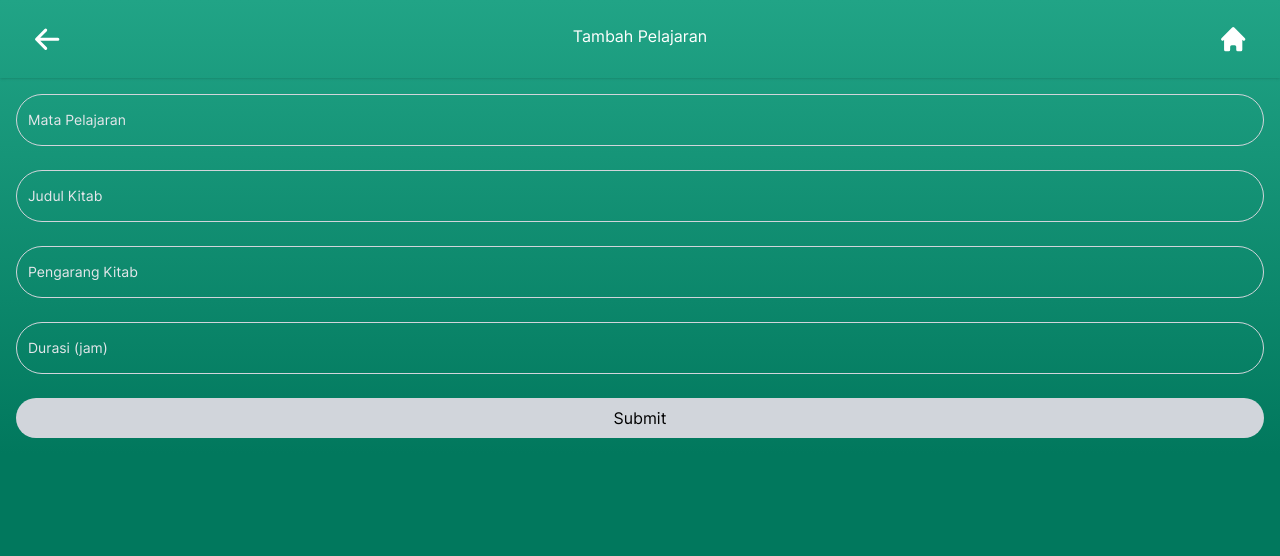
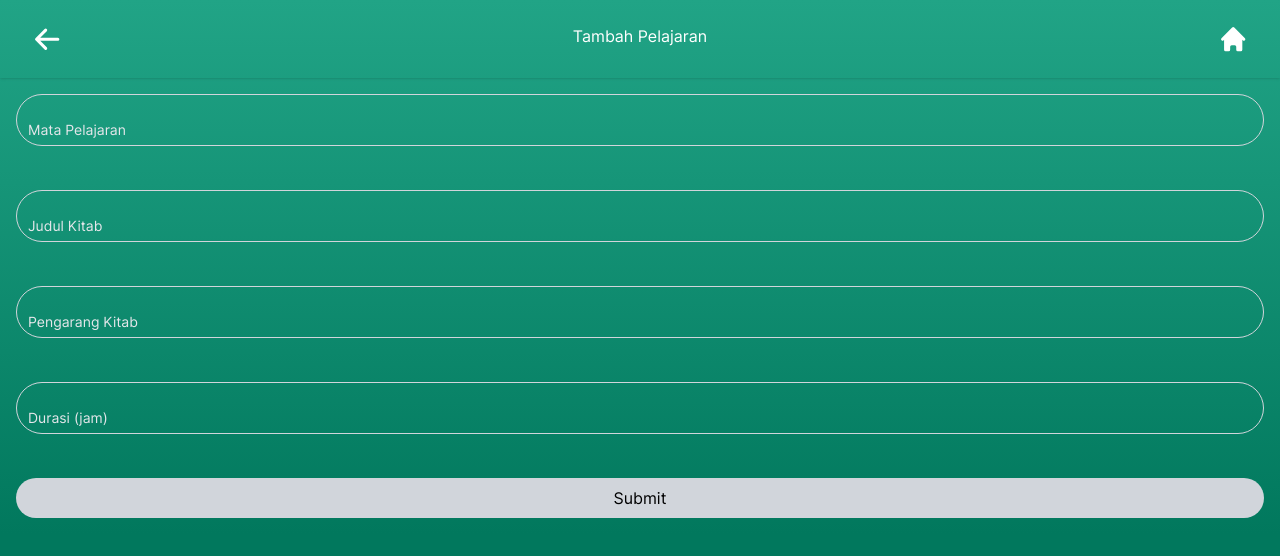
Before and after one commit to dodotdot/mudir-frontend, a Vue app: page /add-lesson in a window 1280 px wide. Shown: the top 556 px of the page. Built offline with nearby package versions, Linux system fonts and the light colour scheme; sample sign-in values are in the browser's storage.

Commit message:
update lesson

```diff
--- a/src/pages/lesson/AddLesson.vue
+++ b/src/pages/lesson/AddLesson.vue
@@ -1,40 +1,88 @@
 <script setup>
-import { ref } from 'vue'
-import ButtonRepo from '@/components/ButtonRepo.vue'
+import { Form, Field } from 'vee-validate';
+import * as Yup from 'yup';
+import { useRoute } from 'vue-router';
+import { storeToRefs } from 'pinia';
 
-const enabled = ref(false)
+import { useSubjectsStore, useAlertStore } from '@/store';
+import { router } from '@/router';
+
+const subjectsStore = useSubjectsStore();
+const alertStore = useAlertStore();
+const route = useRoute();
+const id = route.params.id;
+
+let status = 'new';
+let subject = null;
+if (id) {
+    // edit mode
+    status = 'edit';
+    ({ subject } = storeToRefs(subjectsStore));
+    subjectsStore.getById(id);
+}
+
+const schema = Yup.object().shape({
+    name: Yup.string()
+        .required('Judul Pelajaran harus diisi'),
+    book: Yup.string()
+        .required('Judul kitab harus diisi'),
+    author: Yup.string()
+        .required('Pengarang kitab harus diisi'),
+    duration: Yup.number()
+        .required('Durasi harus diisi'),
+});
+
+async function onSubmit(values) {
+    try {
+        let message;
+        if (subject) {
+            await subjectsStore.update(id, values)
+            message = 'Pelajaran updated';
+        } else {
+            await subjectsStore.setSubject(values);
+            message = 'Pelajaran added';
+        }
+        await router.push('/list-lesson');
+        alertStore.success(message);
+    } catch (error) {
+        alertStore.error(error);
+    }
+}
 </script>
 
 <template>
   <div class="p-4 text-white h-1/2 max-w-7xl mx-auto">
+    <template v-if="!(subject?.loading || subject?.error)">
+      <Form @submit="onSubmit" :validation-schema="schema" :initial-values=" status === 'new' ? subject : subject.data " v-slot="{ errors, isSubmitting }">
         <div class="w-full text-sm mb-5">
-
-
           <div class="relative mb-6">
-          <input type="text" id="mata-pelajaran" class="block px-2.5 pb-2.5 pt-5 w-full text-sm text-gray-200 bg-transparent rounded-full border-1 border-gray-300 appearance-none dark:text-white dark:border-gray-200 dark:focus:border-white focus:outline-none focus:ring-0 focus:border-gray-300 peer" placeholder=" " />
-          <label for="mata-pelajaran" class="absolute text-sm text-gray-200 dark:text-gray-400 duration-300 transform -translate-y-0 scale-75 top-2 z-10 origin-[0] bg-transparent dark:bg-gray-20 px-2 peer-focus:px-2 peer-focus:text-gray-400 peer-focus:dark:text-white peer-placeholder-shown:scale-100 peer-placeholder-shown:-translate-y-1/2 peer-placeholder-shown:top-1/2 peer-focus:top-2 peer-focus:scale-75 peer-focus:-translate-y-0 left-1">Mata Pelajaran</label>
+              <Field name="name" type="text" id="name" class="block px-2.5 pb-2.5 pt-5 w-full text-sm text-gray-200 bg-transparent rounded-full border-1 border-gray-300 appearance-none dark:text-white dark:border-gray-200 dark:focus:border-white focus:outline-none focus:ring-0 focus:border-gray-300 peer" placeholder=" " />
+              <label for="name" class="absolute text-sm text-gray-200 dark:text-gray-400 duration-300 transform -translate-y-0 scale-75 top-2 z-10 origin-[0] bg-transparent dark:bg-gray-20 px-2 peer-focus:px-2 peer-focus:text-gray-400 peer-focus:dark:text-white peer-placeholder-shown:scale-100 peer-placeholder-shown:-translate-y-1/2 peer-placeholder-shown:top-1/2 peer-focus:top-2 peer-focus:scale-75 peer-focus:-translate-y-0 left-1">Mata Pelajaran</label>
+              <label class=" text-red-500 text-sm p-2">{{ errors.name }}</label>
           </div>
 
           <div class="relative mb-6">
-          <input type="text" id="judul-kitab" class="block px-2.5 pb-2.5 pt-5 w-full text-sm text-gray-200 bg-transparent rounded-full border-1 border-gray-300 appearance-none dark:text-white dark:border-gray-200 dark:focus:border-white focus:outline-none focus:ring-0 focus:border-gray-300 peer" placeholder=" " />
-          <label for="judul-kitab" class="absolute text-sm text-gray-200 dark:text-gray-400 duration-300 transform -translate-y-0 scale-75 top-2 z-10 origin-[0] bg-transparent dark:bg-gray-20 px-2 peer-focus:px-2 peer-focus:text-gray-400 peer-focus:dark:text-white peer-placeholder-shown:scale-100 peer-placeholder-shown:-translate-y-1/2 peer-placeholder-shown:top-1/2 peer-focus:top-2 peer-focus:scale-75 peer-focus:-translate-y-0 left-1">Judul Kitab</label>
+              <Field name="book" type="text" id="book"  class="block px-2.5 pb-2.5 pt-5 w-full text-sm text-gray-200 bg-transparent rounded-full border-1 border-gray-300 appearance-none dark:text-white dark:border-gray-200 dark:focus:border-white focus:outline-none focus:ring-0 focus:border-gray-300 peer" placeholder=" " />
+              <label for="book" class="absolute text-sm text-gray-200 dark:text-gray-400 duration-300 transform -translate-y-0 scale-75 top-2 z-10 origin-[0] bg-transparent dark:bg-gray-20 px-2 peer-focus:px-2 peer-focus:text-gray-400 peer-focus:dark:text-white peer-placeholder-shown:scale-100 peer-placeholder-shown:-translate-y-1/2 peer-placeholder-shown:top-1/2 peer-focus:top-2 peer-focus:scale-75 peer-focus:-translate-y-0 left-1">Judul Kitab</label>
+              <label class=" text-red-500 text-sm p-2">{{ errors.book }}</label>
           </div>
 
           <div class="relative mb-6">
-          <input type="text" id="pengarang-kitab" class="block px-2.5 pb-2.5 pt-5 w-full text-sm text-gray-200 bg-transparent rounded-full border-1 border-gray-300 appearance-none dark:text-white dark:border-gray-200 dark:focus:border-white focus:outline-none focus:ring-0 focus:border-gray-300 peer" placeholder=" " />
+              <Field name="author" type="text" id="author"  class="block px-2.5 pb-2.5 pt-5 w-full text-sm text-gray-200 bg-transparent rounded-full border-1 border-gray-300 appearance-none dark:text-white dark:border-gray-200 dark:focus:border-white focus:outline-none focus:ring-0 focus:border-gray-300 peer" placeholder=" " />
               <label for="pengarang-kitab" class="absolute text-sm text-gray-200 dark:text-gray-400 duration-300 transform -translate-y-0 scale-75 top-2 z-10 origin-[0] bg-transparent dark:bg-gray-20 px-2 peer-focus:px-2 peer-focus:text-gray-400 peer-focus:dark:text-white peer-placeholder-shown:scale-100 peer-placeholder-shown:-translate-y-1/2 peer-placeholder-shown:top-1/2 peer-focus:top-2 peer-focus:scale-75 peer-focus:-translate-y-0 left-1">Pengarang Kitab</label>
+              <label class=" text-red-500 text-sm p-2">{{ errors.author }}</label>
           </div>
 
           <div class="relative mb-6">
-          <input type="text" id="durasi" class="block px-2.5 pb-2.5 pt-5 w-full text-sm text-gray-200 bg-transparent rounded-full border-1 border-gray-300 appearance-none dark:text-white dark:border-gray-200 dark:focus:border-white focus:outline-none focus:ring-0 focus:border-gray-300 peer" placeholder=" " />
+              <Field name="duration" type="number" id="duration" class="block px-2.5 pb-2.5 pt-5 w-full text-sm text-gray-200 bg-transparent rounded-full border-1 border-gray-300 appearance-none dark:text-white dark:border-gray-200 dark:focus:border-white focus:outline-none focus:ring-0 focus:border-gray-300 peer" placeholder=" " />
               <label for="durasi" class="absolute text-sm text-gray-200 dark:text-gray-400 duration-300 transform -translate-y-0 scale-75 top-2 z-10 origin-[0] bg-transparent dark:bg-gray-20 px-2 peer-focus:px-2 peer-focus:text-gray-400 peer-focus:dark:text-white peer-placeholder-shown:scale-100 peer-placeholder-shown:-translate-y-1/2 peer-placeholder-shown:top-1/2 peer-focus:top-2 peer-focus:scale-75 peer-focus:-translate-y-0 left-1">Durasi (jam)</label>
+              <label class=" text-red-500 text-sm p-2">{{ errors.duration }}</label>
           </div>
-
-
-
+          <Field name="type" type="hidden" value="PELAJARAN"></Field>
         </div>
         <button class="w-full p-2 rounded-full bg-gray-300 text-black">Submit </button>
-
+      </Form>
+    </template>
   </div>
 </template>
 
--- a/src/pages/study/AddStudy.vue
+++ b/src/pages/study/AddStudy.vue
@@ -1,39 +1,91 @@
 <script setup>
-import { ref } from 'vue'
-import ButtonRepo from '@/components/ButtonRepo.vue'
+import { Form, Field } from 'vee-validate';
+import * as Yup from 'yup';
+import { useRoute } from 'vue-router';
+import { storeToRefs } from 'pinia';
 
-const enabled = ref(false)
+import { useSubjectsStore, useAlertStore } from '@/store';
+import { router } from '@/router';
+
+const subjectsStore = useSubjectsStore();
+const alertStore = useAlertStore();
+const route = useRoute();
+const id = route.params.id;
+
+let status = 'new';
+let subject = null;
+if (id) {
+    // edit mode
+    status = 'edit';
+    ({ subject } = storeToRefs(subjectsStore));
+    subjectsStore.getById(id);
+}
+
+const schema = Yup.object().shape({
+    name: Yup.string()
+        .required('Judul kajian harus diisi'),
+    book: Yup.string()
+        .required('Judul kitab harus diisi'),
+    author: Yup.string()
+        .required('Pengarang kitab harus diisi'),
+    duration: Yup.number()
+        .required('Durasi harus diisi'),
+});
+
+async function onSubmit(values) {
+    try {
+        let message;
+        if (subject) {
+            await subjectsStore.update(id, values)
+            message = 'Kajian updated';
+            await router.push('/list-study');
+        } else {
+            await subjectsStore.setSubject(values);
+            message = 'Kajian added';
+            await router.push('/list-teacher');
+        }
+
+        alertStore.success(message);
+    } catch (error) {
+        alertStore.error(error);
+    }
+}
 </script>
 
 <template>
   <div class="p-4 text-white h-1/2 max-w-7xl mx-auto">
+    <template v-if="!(subject?.loading || subject?.error)">
+      <Form @submit="onSubmit" :validation-schema="schema" :initial-values=" status === 'new' ? subject : subject.data " v-slot="{ errors, isSubmitting }">
         <div class="w-full text-sm mb-5">
 
           <div class="relative mb-6">
-          <input type="text" id="judul-kajian" class="block px-2.5 pb-2.5 pt-5 w-full text-sm text-gray-200 bg-transparent rounded-full border-1 border-gray-300 appearance-none dark:text-white dark:border-gray-200 dark:focus:border-white focus:outline-none focus:ring-0 focus:border-gray-300 peer" placeholder=" " />
-          <label for="judul-kajian" class="absolute text-sm text-gray-200 dark:text-gray-400 duration-300 transform -translate-y-0 scale-75 top-2 z-10 origin-[0] bg-transparent dark:bg-gray-20 px-2 peer-focus:px-2 peer-focus:text-gray-400 peer-focus:dark:text-white peer-placeholder-shown:scale-100 peer-placeholder-shown:-translate-y-1/2 peer-placeholder-shown:top-1/2 peer-focus:top-2 peer-focus:scale-75 peer-focus:-translate-y-0 left-1">Judul Kajian</label>
+              <Field name="name" type="text" id="name" class="block px-2.5 pb-2.5 pt-5 w-full text-sm text-gray-200 bg-transparent rounded-full border-1 border-gray-300 appearance-none dark:text-white dark:border-gray-200 dark:focus:border-white focus:outline-none focus:ring-0 focus:border-gray-300 peer" placeholder=" " />
+              <label for="name" class="absolute text-sm text-gray-200 dark:text-gray-400 duration-300 transform -translate-y-0 scale-75 top-2 z-10 origin-[0] bg-transparent dark:bg-gray-20 px-2 peer-focus:px-2 peer-focus:text-gray-400 peer-focus:dark:text-white peer-placeholder-shown:scale-100 peer-placeholder-shown:-translate-y-1/2 peer-placeholder-shown:top-1/2 peer-focus:top-2 peer-focus:scale-75 peer-focus:-translate-y-0 left-1">Judul Kajian</label>
+              <label class=" text-red-500 text-sm p-2">{{ errors.name }}</label>
           </div>
 
           <div class="relative mb-6">
-          <input type="text" id="judul-kitab" class="block px-2.5 pb-2.5 pt-5 w-full text-sm text-gray-200 bg-transparent rounded-full border-1 border-gray-300 appearance-none dark:text-white dark:border-gray-200 dark:focus:border-white focus:outline-none focus:ring-0 focus:border-gray-300 peer" placeholder=" " />
-          <label for="judul-kitab" class="absolute text-sm text-gray-200 dark:text-gray-400 duration-300 transform -translate-y-0 scale-75 top-2 z-10 origin-[0] bg-transparent dark:bg-gray-20 px-2 peer-focus:px-2 peer-focus:text-gray-400 peer-focus:dark:text-white peer-placeholder-shown:scale-100 peer-placeholder-shown:-translate-y-1/2 peer-placeholder-shown:top-1/2 peer-focus:top-2 peer-focus:scale-75 peer-focus:-translate-y-0 left-1">Judul Kitab</label>
+              <Field name="book" type="text" id="book" class="block px-2.5 pb-2.5 pt-5 w-full text-sm text-gray-200 bg-transparent rounded-full border-1 border-gray-300 appearance-none dark:text-white dark:border-gray-200 dark:focus:border-white focus:outline-none focus:ring-0 focus:border-gray-300 peer" placeholder=" " />
+              <label for="book" class="absolute text-sm text-gray-200 dark:text-gray-400 duration-300 transform -translate-y-0 scale-75 top-2 z-10 origin-[0] bg-transparent dark:bg-gray-20 px-2 peer-focus:px-2 peer-focus:text-gray-400 peer-focus:dark:text-white peer-placeholder-shown:scale-100 peer-placeholder-shown:-translate-y-1/2 peer-placeholder-shown:top-1/2 peer-focus:top-2 peer-focus:scale-75 peer-focus:-translate-y-0 left-1">Judul Kitab</label>
+              <label class=" text-red-500 text-sm p-2">{{ errors.book }}</label>
           </div>
 
           <div class="relative mb-6">
-          <input type="text" id="pengarang-kitab" class="block px-2.5 pb-2.5 pt-5 w-full text-sm text-gray-200 bg-transparent rounded-full border-1 border-gray-300 appearance-none dark:text-white dark:border-gray-200 dark:focus:border-white focus:outline-none focus:ring-0 focus:border-gray-300 peer" placeholder=" " />
+              <Field name="author" type="text" id="author"  class="block px-2.5 pb-2.5 pt-5 w-full text-sm text-gray-200 bg-transparent rounded-full border-1 border-gray-300 appearance-none dark:text-white dark:border-gray-200 dark:focus:border-white focus:outline-none focus:ring-0 focus:border-gray-300 peer" placeholder=" " />
               <label for="pengarang-kitab" class="absolute text-sm text-gray-200 dark:text-gray-400 duration-300 transform -translate-y-0 scale-75 top-2 z-10 origin-[0] bg-transparent dark:bg-gray-20 px-2 peer-focus:px-2 peer-focus:text-gray-400 peer-focus:dark:text-white peer-placeholder-shown:scale-100 peer-placeholder-shown:-translate-y-1/2 peer-placeholder-shown:top-1/2 peer-focus:top-2 peer-focus:scale-75 peer-focus:-translate-y-0 left-1">Pengarang Kitab</label>
+              <label class=" text-red-500 text-sm p-2">{{ errors.author }}</label>
           </div>
 
           <div class="relative mb-6">
-          <input type="text" id="durasi" class="block px-2.5 pb-2.5 pt-5 w-full text-sm text-gray-200 bg-transparent rounded-full border-1 border-gray-300 appearance-none dark:text-white dark:border-gray-200 dark:focus:border-white focus:outline-none focus:ring-0 focus:border-gray-300 peer" placeholder=" " />
-          <label for="durasi" class="absolute text-sm text-gray-200 dark:text-gray-400 duration-300 transform -translate-y-0 scale-75 top-2 z-10 origin-[0] bg-transparent dark:bg-gray-20 px-2 peer-focus:px-2 peer-focus:text-gray-400 peer-focus:dark:text-white peer-placeholder-shown:scale-100 peer-placeholder-shown:-translate-y-1/2 peer-placeholder-shown:top-1/2 peer-focus:top-2 peer-focus:scale-75 peer-focus:-translate-y-0 left-1">Durasi (jam)</label>
+              <Field name="duration" type="number" id="duration"  class="block px-2.5 pb-2.5 pt-5 w-full text-sm text-gray-200 bg-transparent rounded-full border-1 border-gray-300 appearance-none dark:text-white dark:border-gray-200 dark:focus:border-white focus:outline-none focus:ring-0 focus:border-gray-300 peer" placeholder=" " />
+              <label for="duration" class="absolute text-sm text-gray-200 dark:text-gray-400 duration-300 transform -translate-y-0 scale-75 top-2 z-10 origin-[0] bg-transparent dark:bg-gray-20 px-2 peer-focus:px-2 peer-focus:text-gray-400 peer-focus:dark:text-white peer-placeholder-shown:scale-100 peer-placeholder-shown:-translate-y-1/2 peer-placeholder-shown:top-1/2 peer-focus:top-2 peer-focus:scale-75 peer-focus:-translate-y-0 left-1">Durasi (jam)</label>
+              <label class=" text-red-500 text-sm p-2">{{ errors.duration }}</label>
           </div>
-
-
-
+          <Field name="type" type="hidden" value="KAJIAN"></Field>
         </div>
         <button class="w-full p-2 rounded-full bg-gray-300 text-black">Submit </button>
-
+      </Form>
+    </template>
   </div>
 </template>
 
--- a/src/store/subject.store.js
+++ b/src/store/subject.store.js
@@ -9,11 +9,11 @@ export const useSubjectsStore = defineStore({
     id: 'subjects',
     state: () => ({
         subjects: {},
-        subj: {}
+        subject: {}
     }),
     actions: {
-        async setSubject(subj) {
-            await fetchWrapper.post(`${baseUrl}`, subj);
+        async setSubject(subject) {
+            await fetchWrapper.post(`${baseUrl}`, subject);
         },
         async getSubjectStudy() {
             this.subjects = { loading: true };
@@ -32,27 +32,27 @@ export const useSubjectsStore = defineStore({
             }
         },
         async getById(id) {
-            this.subj= { loading: true };
+            this.subject= { loading: true };
             try {
-                this.subj= await fetchWrapper.get(`${baseUrl}/${id}`);
+                this.subject= await fetchWrapper.get(`${baseUrl}/${id}`);
             } catch (error) {
-                this.subj = { error };
+                this.subject = { error };
             }
         },
-        async getByName(id) {
-            this.subj= { loading: true };
+        async getByName(name) {
+            this.subject= { loading: true };
             try {
-                this.subj= await fetchWrapper.get(`${baseUrl}/name/${id}`);
+                this.subject= await fetchWrapper.get(`${baseUrl}/name/${name}`);
             } catch (error) {
-                this.subj = { error };
+                this.subject = { error };
             }
         },
         async getCountSubject(id) {
-            this.subj= { loading: true };
+            this.subject= { loading: true };
             try {
-                this.subj= await fetchWrapper.get(`${baseUrl}/count`);
+                this.subject= await fetchWrapper.get(`${baseUrl}/count`);
             } catch (error) {
-                this.subj = { error };
+                this.subject = { error };
             }
         },
         async update(id, params) {
@@ -66,7 +66,7 @@ export const useSubjectsStore = defineStore({
                 localStorage.setItem('usersession', JSON.stringify(subject));
 
                 // update auth subj in pinia state
-                authStore.subj = subject;
+                authStore.subject = subject;
             }
         },
         async delete(id) {
```
Also changed, not shown: src/store/user.store.js (+8 -0 lines). Lines whose indentation alone changed are shown as unchanged.
